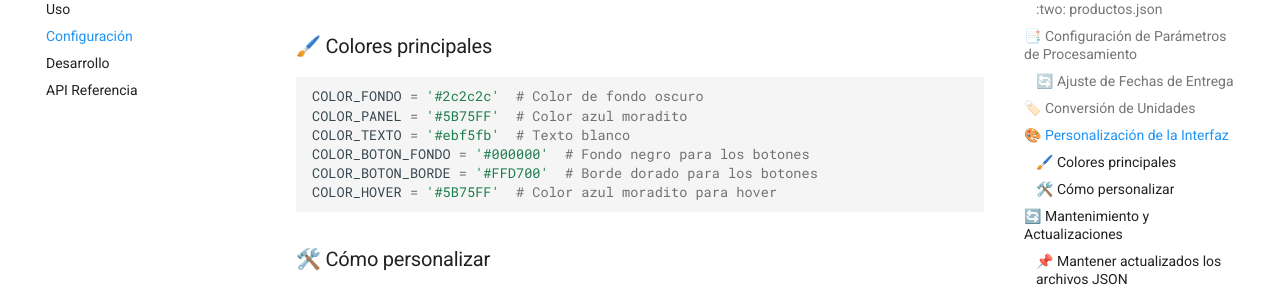
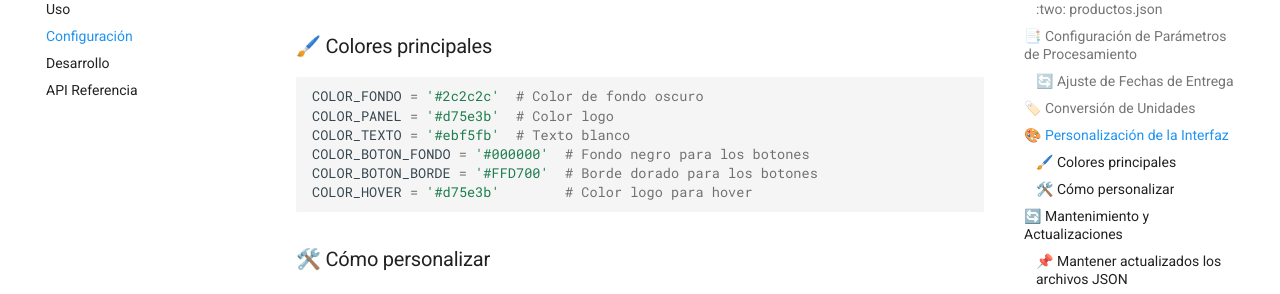
Before and after one commit to Mafriones/QuickOC, an MkDocs documentation site: the page built from docs/config.md, in a window 1280 px wide and 900 px high, scrolled down 1979 px. Shown: the part 153-447 px from the top of the window. Built offline with MkDocs 1.6.1 and Material for MkDocs 9.7.7, drawn with Linux system fonts in a browser that asks for light colours; comment, search, counter and statistics services are not loaded.

Commit message:
Actualizados colores de app con el nuevo logo

````diff
--- a/OC_excel_processor.py
+++ b/OC_excel_processor.py
@@ -13,11 +13,11 @@ from io import StringIO
 
 # Definición de colores
 COLOR_FONDO = '#2c2c2c'  # Color de fondo oscuro
-COLOR_PANEL = '#5B75FF'  # Color azul moradito
+COLOR_PANEL = '#d75e3b'  # Color logo
 COLOR_TEXTO = '#ebf5fb'  # Texto blanco
 COLOR_BOTON_FONDO = '#000000'  # Fondo negro para los botones
 COLOR_BOTON_BORDE = '#FFD700'  # Borde dorado para los botones
-COLOR_HOVER = '#5B75FF'        # Color azul moradito para hover
+COLOR_HOVER = '#d75e3b'        # Color logo para hover
 
 class OrdenesCompraApp:
     def __init__(self, root):
@@ -26,6 +26,7 @@ class OrdenesCompraApp:
         self.root.configure(bg=COLOR_FONDO)
         self.root.geometry("500x250")
         self.root.resizable(False,False)
+        self.root.iconbitmap("OC_icon_v3.ico")  # Reemplaza con la ruta de tu archivo .ico
 
         self.locales = []
         self.archivos = []
--- a/docs/config.md
+++ b/docs/config.md
@@ -100,11 +100,11 @@ Los colores y estilos de la interfaz gráfica de QuickOC están definidos en `OC
 
 ```python
 COLOR_FONDO = '#2c2c2c'  # Color de fondo oscuro
-COLOR_PANEL = '#5B75FF'  # Color azul moradito
+COLOR_PANEL = '#d75e3b'  # Color logo
 COLOR_TEXTO = '#ebf5fb'  # Texto blanco
 COLOR_BOTON_FONDO = '#000000'  # Fondo negro para los botones
 COLOR_BOTON_BORDE = '#FFD700'  # Borde dorado para los botones
-COLOR_HOVER = '#5B75FF'  # Color azul moradito para hover
+COLOR_HOVER = '#d75e3b'        # Color logo para hover
 ```
 ### 🛠️ Cómo personalizar
 Cambiar los valores hexadecimales de los colores para modificar la apariencia de la aplicación.
````
